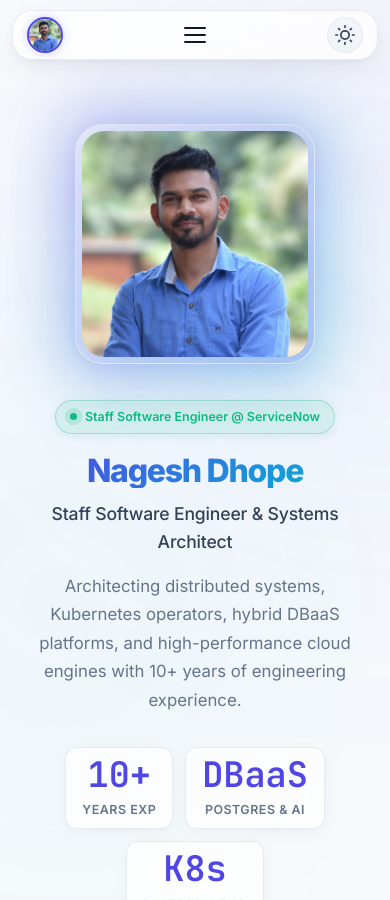
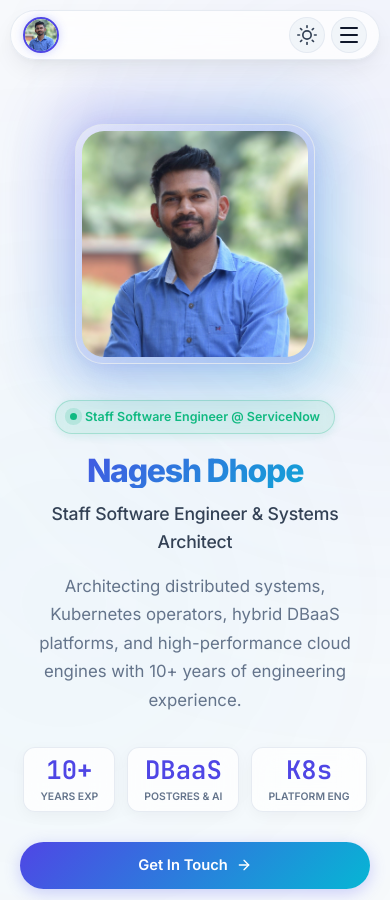
Before and after one commit to dhope-nagesh/dhope-nagesh.github.io, a Jekyll site: the page built from index.html, in a window 390 px wide and 900 px high. Built offline with Jekyll 4.4.1, drawn with Linux system fonts in a browser that asks for light colours.

Commit message:
Fix mobile responsiveness for navbar and about stats

```diff
--- a/_layouts/default.html
+++ b/_layouts/default.html
@@ -28,7 +28,7 @@
     <link rel="alternate" type="application/rss+xml" title="Nagesh Dhope's Blog" href="{{ '/feed.xml' | absolute_url }}">
     <link rel="preconnect" href="https://fonts.googleapis.com">
     <link href="https://fonts.googleapis.com/css2?family=Inter:wght@300;400;500;600;700;800&family=JetBrains+Mono:wght@400;500;600&display=swap" rel="stylesheet">
-    <link rel="stylesheet" href="{{ '/styles.css' | relative_url }}">
+    <link rel="stylesheet" href="{{ '/styles.css?v=2.1' | relative_url }}">
     {% if page.layout == 'post' %}
     <!-- Structured Data: BlogPosting -->
     <script type="application/ld+json">
--- a/index.html
+++ b/index.html
@@ -31,7 +31,7 @@ layout: null
     <link rel="alternate" type="application/rss+xml" title="Nagesh Dhope's Blog" href="https://nageshdhope.me/feed.xml">
     <link rel="preconnect" href="https://fonts.googleapis.com">
     <link href="https://fonts.googleapis.com/css2?family=Inter:wght@300;400;500;600;700;800&family=JetBrains+Mono:wght@400;500;600&display=swap" rel="stylesheet">
-    <link rel="stylesheet" href="styles.css">
+    <link rel="stylesheet" href="styles.css?v=2.1">
     <!-- Structured Data -->
     <script type="application/ld+json">
     {
@@ -64,11 +64,6 @@ layout: null
     <nav class="navbar" id="navbar">
         <div class="nav-container">
             <a href="#hero" class="nav-logo"><img src="assets/photo.jpeg" alt="Nagesh Dhope"></a>
-            <button class="nav-toggle" id="navToggle" aria-label="Toggle navigation">
-                <span></span>
-                <span></span>
-                <span></span>
-            </button>
             <ul class="nav-menu" id="navMenu">
                 <li><a href="#about" class="nav-link">About</a></li>
                 <li><a href="#skills" class="nav-link">Skills</a></li>
@@ -78,6 +73,7 @@ layout: null
                 <li><a href="#blogs" class="nav-link">Blogs</a></li>
                 <li><a href="#contact" class="nav-link">Contact</a></li>
             </ul>
+            <div class="nav-actions">
                 <button class="theme-toggle" id="themeToggle" aria-label="Toggle theme">
                     <svg class="icon-sun" xmlns="http://www.w3.org/2000/svg" width="20" height="20" viewBox="0 0 24 24"
                         fill="none" stroke="currentColor" stroke-width="2" stroke-linecap="round" stroke-linejoin="round">
@@ -96,6 +92,12 @@ layout: null
                         <path d="M21 12.79A9 9 0 1 1 11.21 3 7 7 0 0 0 21 12.79z" />
                     </svg>
                 </button>
+                <button class="nav-toggle" id="navToggle" aria-label="Toggle navigation">
+                    <span></span>
+                    <span></span>
+                    <span></span>
+                </button>
+            </div>
         </div>
     </nav>
 
@@ -840,7 +842,7 @@ layout: null
         </div>
     </footer>
 
-    <script src="script.js"></script>
+    <script src="script.js?v=2.1"></script>
     <script>
         (function () {
             var perPage = 4;
--- a/script.js
+++ b/script.js
@@ -14,7 +14,9 @@ themeToggle.addEventListener('click', () => {
 const navToggle = document.getElementById('navToggle');
 const navMenu = document.getElementById('navMenu');
 
-navToggle.addEventListener('click', () => {
+if (navToggle && navMenu) {
+    navToggle.addEventListener('click', (e) => {
+        e.stopPropagation();
         navMenu.classList.toggle('open');
         navToggle.classList.toggle('active');
     });
@@ -26,6 +28,23 @@ navMenu.querySelectorAll('.nav-link').forEach(link => {
             navToggle.classList.remove('active');
         });
     });
+
+    // Close mobile menu on click outside
+    document.addEventListener('click', (e) => {
+        if (navMenu.classList.contains('open') && !navMenu.contains(e.target) && !navToggle.contains(e.target)) {
+            navMenu.classList.remove('open');
+            navToggle.classList.remove('active');
+        }
+    });
+
+    // Close mobile menu on Escape key
+    document.addEventListener('keydown', (e) => {
+        if (e.key === 'Escape' && navMenu.classList.contains('open')) {
+            navMenu.classList.remove('open');
+            navToggle.classList.remove('active');
+        }
+    });
+}
 
 // Navbar scroll effect
 const navbar = document.getElementById('navbar');
--- a/styles.css
+++ b/styles.css
@@ -62,6 +62,8 @@
 html {
     scroll-behavior: smooth;
     scroll-padding-top: calc(var(--nav-height) + 24px);
+    overflow-x: hidden;
+    max-width: 100%;
 }
 
 body {
@@ -71,6 +73,7 @@ body {
     line-height: 1.6;
     transition: background-color var(--transition), color var(--transition);
     overflow-x: hidden;
+    max-width: 100%;
     position: relative;
     min-height: 100vh;
 }
@@ -138,22 +141,28 @@ img {
 }
 
 /* ===== Floating Pill Navigation ===== */
-.navbar {
+.navbar,
+.blog-nav {
     position: fixed;
-    top: 14px;
-    left: 0;
-    right: 0;
+    top: 12px;
+    left: 12px;
+    right: 12px;
+    width: auto;
+    max-width: 980px;
+    margin: 0 auto;
     z-index: 1000;
     background: transparent;
     border: none;
     pointer-events: none;
-    transition: all var(--transition);
-}
-
-.nav-container {
-    max-width: 980px;
-    margin: 0 auto;
-    padding: 8px 18px;
+    padding: 0;
+    transition: all var(--transition);
+}
+
+.nav-container,
+.blog-nav .nav-container {
+    position: relative;
+    width: 100%;
+    padding: 8px 16px;
     background: var(--bg-card);
     backdrop-filter: blur(20px);
     -webkit-backdrop-filter: blur(20px);
@@ -165,9 +174,11 @@ img {
     justify-content: space-between;
     pointer-events: auto;
     transition: all var(--transition);
-}
-
-.navbar.scrolled .nav-container {
+    box-sizing: border-box;
+}
+
+.navbar.scrolled .nav-container,
+.blog-nav.scrolled .nav-container {
     box-shadow: var(--shadow-lg);
     border-color: var(--border-hover);
     background: var(--bg-card-hover);
@@ -176,6 +187,7 @@ img {
 .nav-logo {
     display: flex;
     align-items: center;
+    flex-shrink: 0;
 }
 
 .nav-logo img {
@@ -213,6 +225,13 @@ img {
     background: var(--accent-light);
 }
 
+.nav-actions {
+    display: flex;
+    align-items: center;
+    gap: 8px;
+    flex-shrink: 0;
+}
+
 .theme-toggle {
     width: 36px;
     height: 36px;
@@ -225,6 +244,7 @@ img {
     align-items: center;
     justify-content: center;
     transition: all var(--transition);
+    flex-shrink: 0;
 }
 
 .theme-toggle:hover {
@@ -240,19 +260,45 @@ img {
 .nav-toggle {
     display: none;
     flex-direction: column;
+    justify-content: center;
+    align-items: center;
     gap: 5px;
-    background: none;
-    border: none;
+    width: 36px;
+    height: 36px;
+    border-radius: 50%;
+    background: var(--bg-secondary);
+    border: 1px solid var(--border);
     cursor: pointer;
-    padding: 4px;
+    padding: 0;
+    transition: all var(--transition);
+    flex-shrink: 0;
+}
+
+.nav-toggle:hover {
+    border-color: var(--accent);
 }
 
 .nav-toggle span {
-    width: 22px;
+    display: block;
+    width: 18px;
     height: 2px;
     background: var(--text-primary);
     border-radius: 2px;
-    transition: all var(--transition);
+    transition: transform var(--transition), opacity var(--transition);
+    transform-origin: center;
+}
+
+.nav-toggle.active span:nth-child(1) {
+    transform: translateY(7px) rotate(45deg);
+}
+
+.nav-toggle.active span:nth-child(2) {
+    opacity: 0;
+    transform: scaleX(0);
+}
+
+.nav-toggle.active span:nth-child(3) {
+    transform: translateY(-7px) rotate(-45deg);
 }
 
 /* ===== Hero Section ===== */
@@ -543,6 +589,7 @@ img {
     text-align: center;
     transition: all var(--transition);
     box-shadow: var(--shadow);
+    min-width: 0;
 }
 
 .stat:hover {
@@ -568,6 +615,8 @@ img {
     letter-spacing: 0.5px;
     margin-top: 6px;
     display: block;
+    word-break: break-word;
+    overflow-wrap: break-word;
 }
 
 /* ===== Skills ===== */
@@ -1155,46 +1204,12 @@ a.skill-tag:hover {
     box-shadow: 0 0 10px rgba(99, 102, 241, 0.7);
 }
 
-/* ===== Blog Nav (Floating Capsule) ===== */
-.blog-nav {
-    position: fixed;
-    top: 14px;
-    left: 0;
-    right: 0;
-    z-index: 1000;
-    background: transparent;
-    border: none;
-    pointer-events: none;
-    transition: all var(--transition);
-}
-
-.blog-nav .nav-container {
-    max-width: 980px;
-    margin: 0 auto;
-    padding: 8px 18px;
-    background: var(--bg-card);
-    backdrop-filter: blur(20px);
-    -webkit-backdrop-filter: blur(20px);
-    border: 1px solid var(--border);
-    border-radius: 999px;
-    box-shadow: var(--shadow-md);
-    display: flex;
-    align-items: center;
-    justify-content: space-between;
-    pointer-events: auto;
-    transition: all var(--transition);
-}
-
-.blog-nav.scrolled .nav-container {
-    box-shadow: var(--shadow-lg);
-    border-color: var(--border-hover);
-    background: var(--bg-card-hover);
-}
-
+/* ===== Blog Nav Links ===== */
 .blog-nav-links {
     display: flex;
     gap: 8px;
     align-items: center;
+    flex-shrink: 0;
 }
 
 .blog-nav-links .nav-link {
@@ -1983,26 +1998,46 @@ a.skill-tag:hover {
 }
 
 /* ===== Responsive ===== */
-@media (max-width: 768px) {
+@media (max-width: 900px) {
     .nav-toggle {
         display: flex;
     }
 
-    .navbar {
+    .navbar,
+    .blog-nav {
         top: 10px;
-        padding: 0 12px;
-    }
-
-    .nav-container {
-        border-radius: 20px;
-        padding: 6px 14px;
+        left: 10px;
+        right: 10px;
+        padding: 0;
+    }
+
+    .nav-container,
+    .blog-nav .nav-container {
+        border-radius: 999px;
+        padding: 6px 12px;
+    }
+
+    .nav-actions {
+        display: flex;
+        align-items: center;
+        gap: 6px;
+        flex-shrink: 0;
+    }
+
+    .theme-toggle,
+    .nav-toggle {
+        width: 36px;
+        height: 36px;
+        flex-shrink: 0;
     }
 
     .nav-menu {
+        display: none;
         position: absolute;
         top: calc(100% + 8px);
-        left: 12px;
-        right: 12px;
+        left: 0;
+        right: 0;
+        width: 100%;
         background: var(--bg-card-hover);
         backdrop-filter: blur(24px);
         -webkit-backdrop-filter: blur(24px);
@@ -2010,25 +2045,48 @@ a.skill-tag:hover {
         border-radius: 20px;
         flex-direction: column;
         gap: 4px;
-        padding: 14px;
-        transform: translateY(-10px);
-        opacity: 0;
-        visibility: hidden;
-        transition: all var(--transition);
+        padding: 12px;
         box-shadow: var(--shadow-lg);
+        z-index: 1001;
     }
 
     .nav-menu.open {
-        transform: translateY(0);
-        opacity: 1;
-        visibility: visible;
+        display: flex;
+        animation: navSlideDown 0.25s cubic-bezier(0.16, 1, 0.3, 1) forwards;
     }
 
     .nav-link {
         display: block;
-        padding: 10px 14px;
+        padding: 12px 16px;
         border-radius: 12px;
-    }
+        font-size: 0.95rem;
+    }
+
+    .blog-nav-links {
+        display: flex;
+        gap: 6px;
+        align-items: center;
+        flex-shrink: 1;
+        min-width: 0;
+    }
+
+    .blog-nav-links .nav-link {
+        padding: 5px 10px;
+        font-size: 0.82rem;
+        white-space: nowrap;
+    }
+}
+
+@keyframes navSlideDown {
+    from {
+        opacity: 0;
+        transform: translateY(-8px);
+    }
+    to {
+        opacity: 1;
+        transform: translateY(0);
+    }
+}
 
     .hero-container {
         grid-template-columns: 1fr;
@@ -2155,11 +2213,53 @@ a.skill-tag:hover {
     }
 
     .about-stats {
-        gap: 24px;
+        gap: 16px;
+    }
+}
+
+@media (max-width: 600px) {
+    .about-stats {
+        gap: 10px;
+        margin-top: 32px;
+    }
+
+    .stat {
+        padding: 16px 8px;
+    }
+
+    .stat-number {
+        font-size: 1.8rem;
+    }
+
+    .stat-label {
+        font-size: 0.7rem;
+        letter-spacing: 0.2px;
     }
 }
 
 @media (max-width: 480px) {
+    .container {
+        padding: 0 16px;
+    }
+
+    .about-stats {
+        gap: 8px;
+    }
+
+    .stat {
+        padding: 14px 6px;
+    }
+
+    .stat-number {
+        font-size: 1.6rem;
+    }
+
+    .stat-label {
+        font-size: 0.65rem;
+        letter-spacing: 0;
+        line-height: 1.25;
+    }
+
     .hero-name {
         font-size: 2rem;
     }
@@ -2187,3 +2287,25 @@ a.skill-tag:hover {
         justify-content: center;
     }
 }
+
+@media (max-width: 360px) {
+    .container {
+        padding: 0 12px;
+    }
+
+    .about-stats {
+        gap: 6px;
+    }
+
+    .stat {
+        padding: 12px 4px;
+    }
+
+    .stat-number {
+        font-size: 1.5rem;
+    }
+
+    .stat-label {
+        font-size: 0.62rem;
+    }
+}
```
Lines whose indentation alone changed are shown as unchanged.
